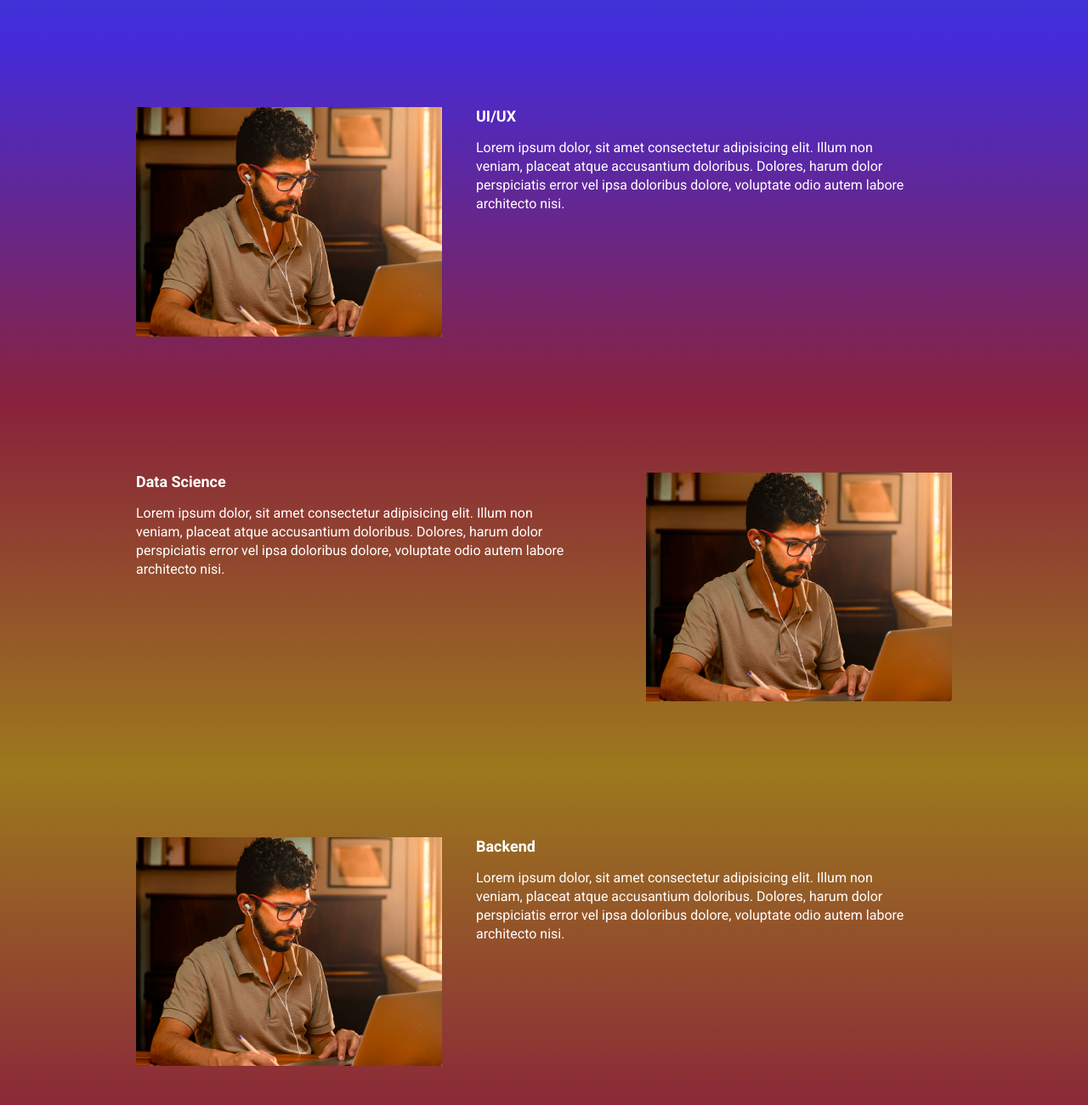
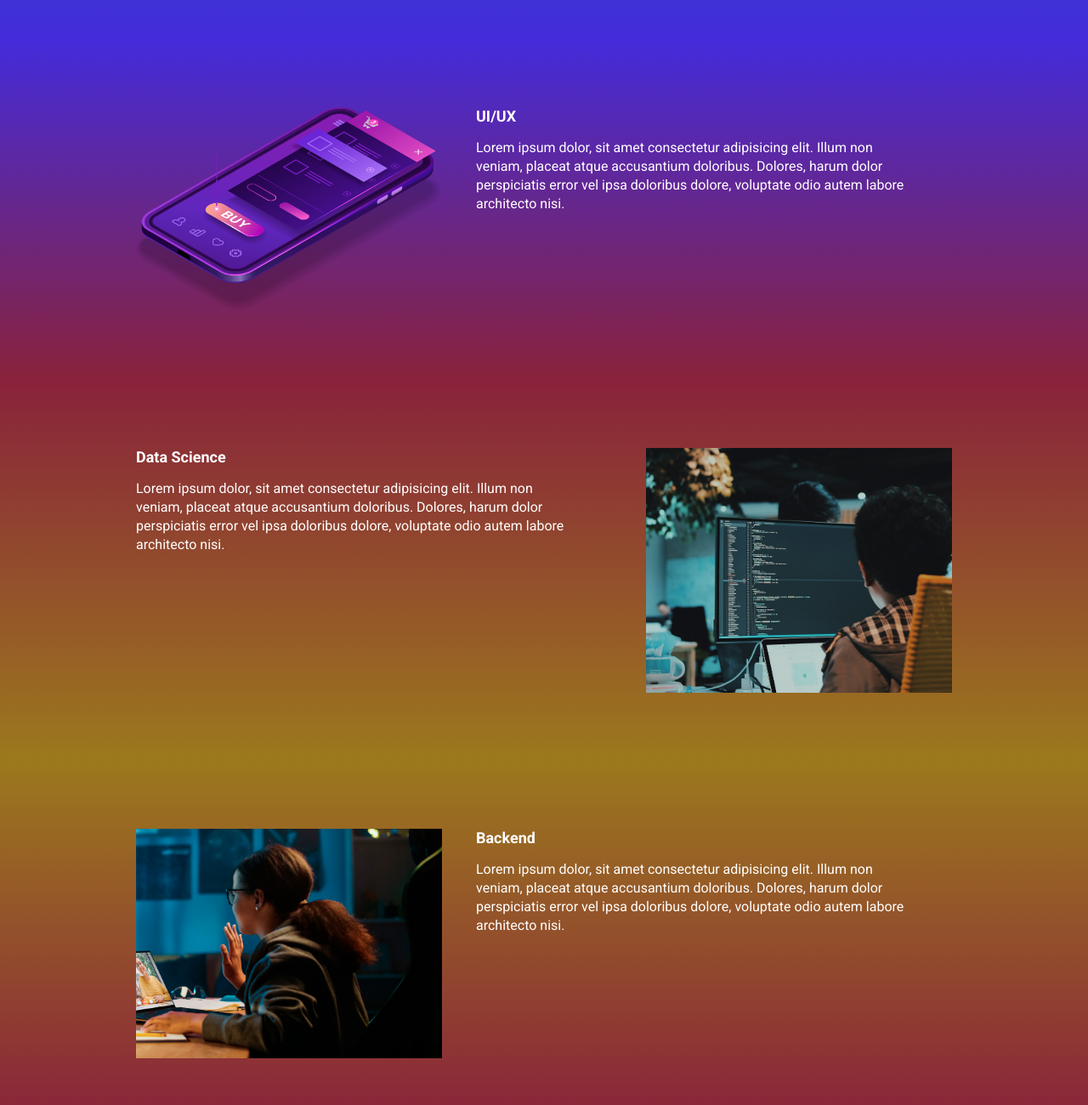
Before and after one commit to juliocjunior/ebac_tech_talks, a website built with Parcel: page src/index.html in a window 1280 px wide. Shown: the part 980-2280 px from the top of the page at 85% size. Built offline with nearby package versions, Linux system fonts and the light colour scheme.

Commit message:
mudando as imagens das seçoes

```diff
--- a/src/index.html
+++ b/src/index.html
@@ -56,7 +56,7 @@
                 <h2 class="event__details__title">UI/UX</h2>
                 <p class="event__details__description">Lorem ipsum dolor, sit amet consectetur adipisicing elit. Illum non veniam, placeat atque accusantium doloribus. Dolores, harum dolor perspiciatis error vel ipsa doloribus dolore, voluptate odio autem labore architecto nisi.</p>
             </div>
-            <img class="event__image" src="./images/frontend.png" alt="front-end">
+            <img class="event__image" src="./images/ui-ux.png" alt="ui-ux">
         </div>
     </section>
 
@@ -66,7 +66,7 @@
                 <h2 class="event__details__title">Data Science</h2>
                 <p class="event__details__description">Lorem ipsum dolor, sit amet consectetur adipisicing elit. Illum non veniam, placeat atque accusantium doloribus. Dolores, harum dolor perspiciatis error vel ipsa doloribus dolore, voluptate odio autem labore architecto nisi.</p>
             </div>
-            <img class="event__image" src="./images/frontend.png" alt="front-end">
+            <img class="event__image" src="./images/data.png" alt="data science">
         </div>
     </section>
 
@@ -76,7 +76,7 @@
                 <h2 class="event__details__title">Backend</h2>
                 <p class="event__details__description">Lorem ipsum dolor, sit amet consectetur adipisicing elit. Illum non veniam, placeat atque accusantium doloribus. Dolores, harum dolor perspiciatis error vel ipsa doloribus dolore, voluptate odio autem labore architecto nisi.</p>
             </div>
-            <img class="event__image" src="./images/frontend.png" alt="front-end">
+            <img class="event__image" src="./images/backend.png" alt="back-end">
         </div>
     </section>
 
```
